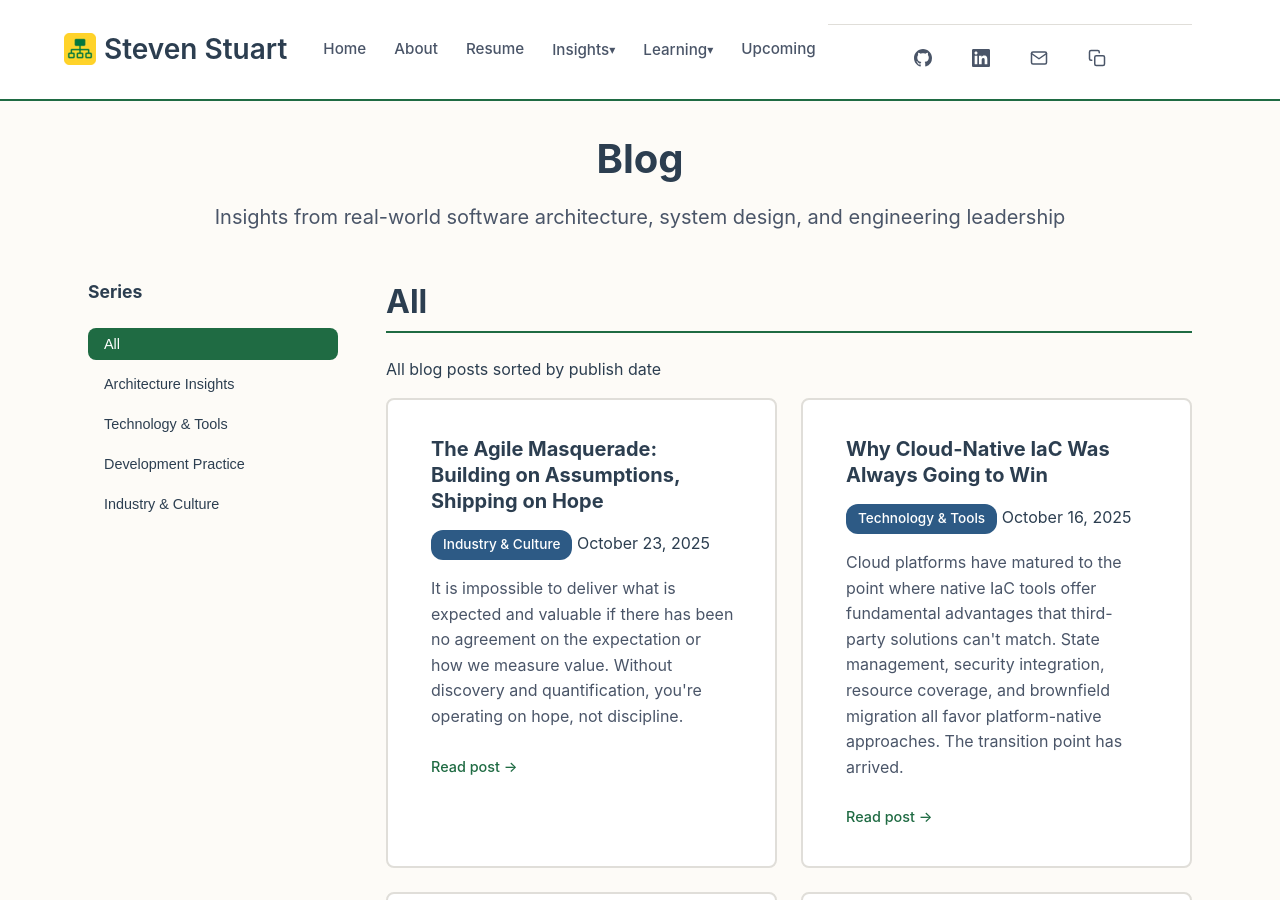
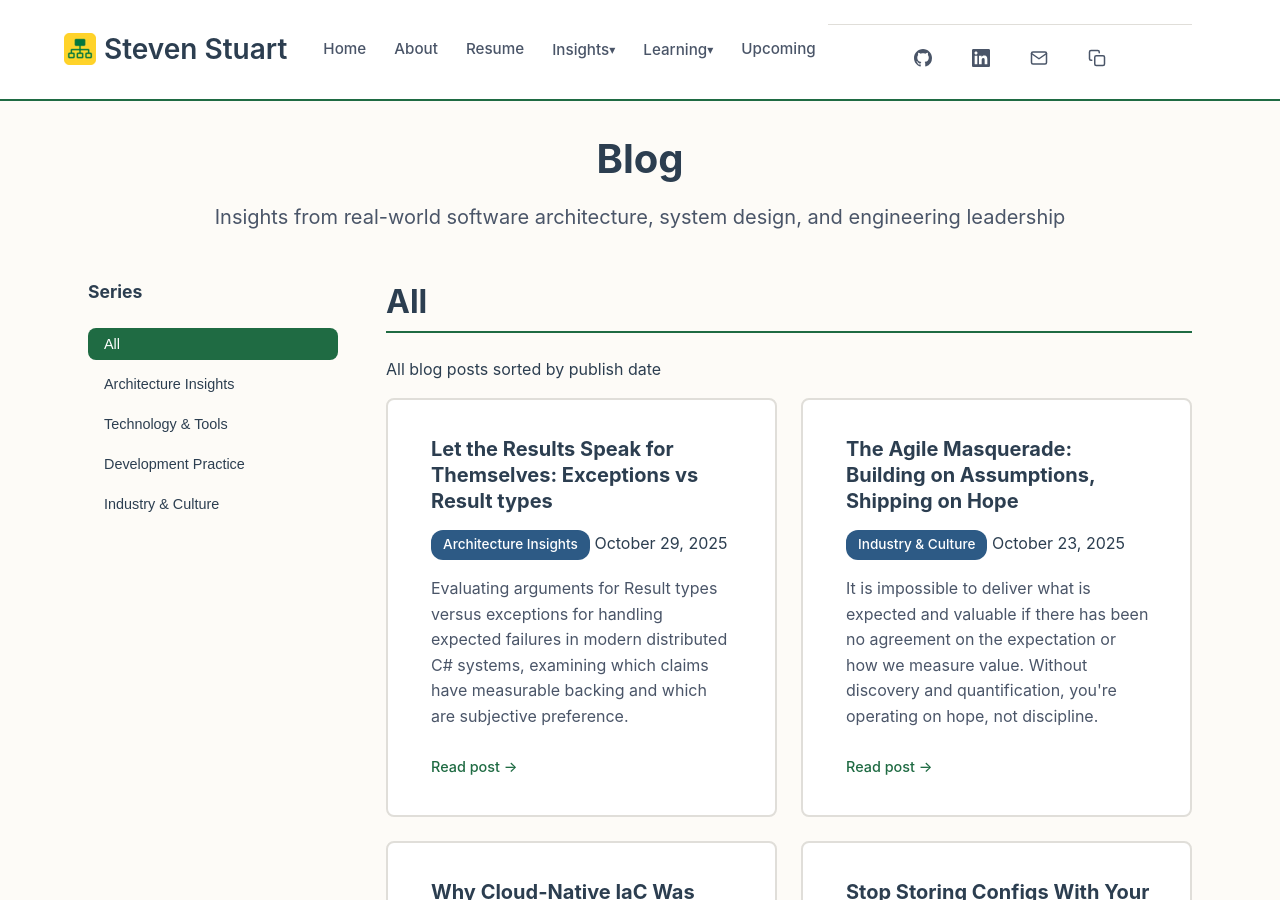
Before and after one commit to stevenstuartm/stevenstuartm.github.io, a Jekyll site: the page built from pages/blog.md, in a window 1280 px wide and 900 px high. Built offline with Jekyll 4.4.1, drawn with Linux system fonts in a browser that asks for light colours; part of the change alters nothing that is shown.

Commit message:
adding innitial resuolt pattern npost

````diff
--- /dev/null
+++ b/_posts/2025-10-29-result-pattern-vs-exceptions-revisited.md
@@ -0,0 +1,233 @@
+---
+layout: post
+title: "Let the Results Speak for Themselves: Exceptions vs Result types"
+date: 2025-10-29
+description: "Evaluating arguments for Result types versus exceptions for handling expected failures in modern distributed C# systems, examining which claims have measurable backing and which are subjective preference."
+series: "Architecture Insights"
+tags: [error-handling, patterns, security, performance]
+---
+
+I prefer the clean code that exceptions produce. The happy path uncluttered by error handling, implicit propagation to appropriate layers, separation of concerns - it's aesthetically cleaner.
+
+But when Rust's approach to error handling gained cultural influence and C# developers began exploring Result types through community libraries, I examined the question honestly: Do the arguments for Results hold up under scrutiny for expected failures in modern systems?
+
+This isn't advocacy. It's critical analysis of the arguments from both camps, examining which ones have measurable backing and which are subjective preference.
+
+## The Question
+
+When validating a payment request that might fail for multiple reasons (insufficient funds, expired card, fraud detection, network timeout), should your code:
+
+```csharp
+// Option 1: Throw exceptions
+public PaymentConfirmation ProcessPayment(PaymentRequest request)
+{
+    ValidateRequest(request); // Throws ValidationException
+    var charge = _paymentService.Charge(request); // Throws PaymentDeclinedException
+    var confirmation = _repository.SaveTransaction(charge); // Throws DatabaseException
+    return confirmation;
+}
+
+// Option 2: Return Results
+public Result<PaymentConfirmation> ProcessPayment(PaymentRequest request)
+{
+    var validationResult = ValidateRequest(request);
+    if (validationResult.IsFailure)
+        return Result.Failure<PaymentConfirmation>(validationResult.Error);
+
+    var chargeResult = _paymentService.Charge(request);
+    if (chargeResult.IsFailure)
+        return Result.Failure<PaymentConfirmation>(chargeResult.Error);
+
+    var saveResult = _repository.SaveTransaction(chargeResult.Value);
+    return saveResult; // Already Result<PaymentConfirmation>
+}
+```
+
+This applies to all operations where failure is expected and valid: validation, business rules, external service calls, data persistence, network operations.
+
+## What We're NOT Debating
+
+Programming errors like null references or array index violations. Those are bugs that should crash during development, not states to handle in production.
+
+Even Rust - often cited as "exception-free" - uses panics (stack-unwinding exceptions by another name) for these scenarios. When you access an invalid array index in Rust, it panics and unwinds the stack. The difference: Rust restricts this mechanism to programming errors. Expected failures must use `Result<T, E>`.
+
+## Why This Matters Now More Than Ever
+
+The Result vs Exception debate has existed for decades. So why does it matter more now?
+
+**Distributed systems made expected failures high-frequency**. In monolithic applications, exceptions for validation or not-found scenarios were tolerable. In modern distributed systems with microservices and service meshes, expected failures happen constantly at scale: circuit breaker fallbacks, cache misses (30-40% under load), timeout retries, validation of user input, partial batch results. Treating these high-frequency outcomes as exceptions creates friction: exceptions serialize across service boundaries as HTTP errors, generate stack traces for telemetry systems, require try-catch blocks at every service call. Results are just data - they compose, serialize cleanly, and don't trigger observability overhead.
+
+**Observability systems make exception costs visible**. Every exception generates a stack trace that gets captured, stored, and transmitted through distributed tracing. At scale, exception-heavy architectures create measurable storage costs and noise in observability platforms that Results avoid entirely.
+
+**The paradigm shift to functional architecture**. Even OOP codebases now use stateless services, immutable data pipelines, and event-driven patterns. These are functional problems. Results fit functional architectures better than exceptions, which were designed for imperative control flow.
+
+### The Language Comparison
+
+Both Rust and C# are pragmatic, multi-paradigm languages that evolved from different starting points:
+
+**Rust** emerged with strong functional influences and a systems programming focus. It enforces a clear split: expected failures return `Result<T, E>` types (compiler-enforced handling), while unexpected failures trigger panics that unwind the stack like exceptions.
+
+**C#** started heavily OOP-dominant and progressively adopted functional features (LINQ, pattern matching, immutability) to solve real problems. It historically used exceptions for all failures - both expected and unexpected.
+
+**What's converging**: Both ecosystems now support the same error handling split - Results for expected failures, exceptions/panics for programming errors.
+
+In Rust, this is built-in and enforced: `Result<T, E>` types must be handled (compiler error if ignored), while panics are reserved for bugs.
+
+In C#, this is now possible through pattern matching (C# 7+) and community Result libraries, but relies on discipline rather than compiler enforcement. Nothing stops you from ignoring a returned Result or using exceptions for expected failures.
+
+**A critical distinction**: Microsoft hasn't adopted Results officially. The Result pattern adoption is **community-driven** - library authors choosing this despite Microsoft's silence. Community libraries exist ([LanguageExt](https://github.com/louthy/language-ext){:target="_blank" rel="noopener noreferrer"} with 26M downloads, [FluentResults](https://github.com/altmann/FluentResults){:target="_blank" rel="noopener noreferrer"} with 3.3M downloads, [ErrorOr](https://github.com/amantinband/error-or){:target="_blank" rel="noopener noreferrer"}), but these aren't mainstream - popular .NET libraries have hundreds of millions of downloads.
+
+Still, when a pragmatic developer community independently moves toward patterns from another ecosystem, that's a signal worth examining.
+
+## The Case for Result types
+
+**Argument 1: Performance for high-frequency expected failures**
+
+When cache misses, validation failures, and timeouts happen thousands of times per second, exception overhead creates degradation. Results are simple branches; exceptions are stack unwinding. Calling these failures "exceptional" doesn't change the performance characteristics.
+
+**Strength**: Measurable at scale in systems with high-frequency expected failures.
+
+**Argument 2: Information disclosure prevention by default**
+
+Stack traces leak automatically unless actively prevented at every boundary. Results can't leak stack traces because there are no stack traces. Safe boundaries are the default, not something you must remember to enforce.
+
+**Strength**: Security by default beats security through discipline.
+
+**Argument 3: Type signatures as reliable documentation**
+
+`Result<Order>` tells you immediately that getting an order can fail. `Order` tells you nothing without reading implementation or relying on potentially outdated XML comments. Refactoring tools update type signatures automatically; they don't update documentation.
+
+**Strength**: Types can't lie about whether failure is possible.
+
+**Argument 4: Natural composition for partial success and iteration**
+
+Batch operations and parallel workflows often have partial success. Results compose naturally through filtering and mapping.
+
+More critically: **exceptions force iteration at the wrong layer**. When processing a collection where some items might fail, you must iterate at the orchestration layer (where you can catch exceptions) even if iteration logically belongs in the service layer.
+
+```csharp
+// Exception approach - iteration forced into controller
+public async Task ProcessOrders(List<string> orderIds)
+{
+    foreach (var id in orderIds) // Must iterate here
+    {
+        try { await _orderService.Process(id); }
+        catch (Exception ex) { /* handle */ }
+    }
+}
+
+// Result approach - iteration lives in service layer
+public async Task<List<Result<Order>>> ProcessAll(List<string> orderIds)
+{
+    var tasks = orderIds.Select(id => Process(id));
+    return await Task.WhenAll(tasks); // Parallel, natural
+}
+```
+
+With parallel processing, `Task.WhenAll` with exceptions is awkward because one exception fails the entire batch. `Task.WhenAll` with Results naturally preserves all outcomes.
+
+**Strength**: Results allow iteration and parallelism at appropriate abstraction levels.
+
+## The Case for Exceptions
+
+**Argument 1: Implicit propagation to appropriate handlers**
+
+Exceptions bubble to orchestration layers without code at each level - throw once, catch at the boundary. The happy path stays clean; error handling lives at boundaries.
+
+Results require explicit propagation: return `Result<T>`, check it, propagate it (even with Rust's `?` operator, you must explicitly use `?` at each call site). This threads error handling through intermediate functions that don't care about the specific error.
+
+**Strength**: Separation of concerns. Domain logic stays focused on domain, not error threading.
+
+**Argument 2: Framework integration without friction**
+
+The .NET ecosystem uses exceptions. Entity Framework throws `DbUpdateException`. HttpClient throws `HttpRequestException`. Wrapping every framework call in try-catch to convert to Results creates boilerplate at every boundary.
+
+**Strength**: Working with the ecosystem, not against it.
+
+**Argument 3: C# doesn't enforce Result handling**
+
+Unlike Rust where ignoring a `Result` is a compiler error, C# lets you completely ignore returned Results. You can access `.Value` without checking `.IsSuccess` and get runtime exceptions anyway.
+
+```csharp
+public Result<Order> GetOrder(string id) { /* ... */ }
+
+GetOrder("123"); // Completely ignored, no compiler error
+```
+
+The "compiler safety" argument assumes static analyzers and discipline - the same discipline proper exception handling requires.
+
+**Strength**: Results in C# provide discoverability, not enforcement.
+
+**Argument 4: Orchestration layers solve the same problems**
+
+Proper architecture already requires orchestration layers that catch domain exceptions, translate them to appropriate responses, control what information crosses boundaries, and make consistent logging decisions. Results don't eliminate the need for this architecture; they just change what propagates upward.
+
+**Strength**: Architecture matters more than mechanism.
+
+**Argument 5: Exception documentation is sufficient with discipline**
+
+XML comments document exceptions, appear in IntelliSense, and provide discoverability at call sites:
+
+```csharp
+/// <exception cref="OrderNotFoundException">When the order doesn't exist</exception>
+public Order GetOrder(string id)
+```
+
+Well-maintained codebases keep documentation current through code reviews. If you have discipline to maintain exception documentation, you have discipline to handle Results properly.
+
+**Strength**: Documentation works if teams maintain it.
+
+**Argument 6: Results encourage scattered error handling**
+
+Making it syntactically easy to handle errors inline encourages developers to scatter error-handling logic across call sites instead of centralizing it in orchestration layers. The path of least resistance becomes handling each Result immediately rather than propagating it to appropriate boundaries.
+
+**Strength**: Results can create worse maintainability if misused.
+
+## Which Arguments Hold Up?
+
+**Result arguments that stand:**
+- Performance impact is measurable and matters at scale
+- Information leakage is default behavior with exceptions, requires prevention with Results
+- Type signatures are more reliable than documentation for indicating failure
+- Iteration and parallelism can live at appropriate abstraction levels
+
+**Result arguments that weaken:**
+- Good architecture required either way (orchestration layers needed for both approaches)
+- Scattered error handling risk remains (centralizing error logic is a discipline issue for both)
+
+**Exception arguments that stand:**
+- Implicit propagation reduces boilerplate in intermediate layers
+- Framework integration is smoother without constant translation
+
+**Exception arguments that weaken:**
+- Documentation requires discipline to maintain (documentation rots in practice)
+- Clean happy-path code hides what can fail (invisible failure modes in method signatures)
+- Performance overhead is real even if labeled "exceptional" (definitions don't change costs)
+
+## The Verdict: Default to Results for Domain Operations
+
+**Use Result types as the default for all domain operations. Reserve exceptions exclusively for programming errors.**
+
+The arguments that favor Results are **structural, not cultural**. When 30-40% of operations "fail" expectedly (cache misses, validation), treating these as exceptions creates measurable overhead at scale. Information disclosure through stack traces is default behavior with exceptions, requiring active prevention. Type signatures (`Result<Order>`) are more reliable than documentation (XML comments rot). Iteration and parallelism work naturally with Results but require awkward patterns with exceptions.
+
+The exception camp's strongest argument is **implicit propagation** - exceptions bubble naturally while Results require explicit threading through intermediate layers. This is real convenience. But it comes at a cost: invisible failure modes. When a method returns `Order`, the signature doesn't reveal whether it throws, what it throws, or why.
+
+The concerns about Results - C# doesn't enforce handling, scattered error logic is possible, framework integration creates friction - are valid. But these are execution risks, not structural flaws. With discipline and static analyzers, Results provide better defaults for high-frequency expected failures.
+
+**In practice**: Use Results for domain operations (validation, business rules, service calls), exceptions for programming errors (null references, contract violations). Translate framework exceptions to Results at boundaries. Use `Task.WhenAll` with Results for parallel operations. Centralize error handling in orchestration layers - don't scatter it across call sites.
+
+## Why the Resistance?
+
+If structural arguments favor Results, why does the exception camp remain strong?
+
+**Paradigm friction**: OOP treats errors as exceptional control flow (interrupt the action). Functional treats errors as data (another value to transform). C# developers gravitating toward exceptions isn't just familiarity - it's paradigm alignment. But modern distributed systems are functional in nature (stateless services, data pipelines), even when written in OOP. Results fit these problems better.
+
+**The Frozen Caveman pattern**: "Exceptions work if done correctly, and I've learned how to do them correctly." This solves yesterday's problem (poor exception handling) rather than today's (high-frequency expected failures, parallel operations, iteration at service layers). When 30-40% of operations fail expectedly, exceptions require discipline to work around their design, not just discipline to use them well.
+
+## Final Word
+
+I started preferring exceptions. The evidence led me to Results for domain operations. Not because Results are perfect - C# doesn't enforce them, they create framework friction, and misuse can scatter error handling. But because the structural advantages (performance at scale, safe boundaries by default, visible failure modes, natural iteration patterns) outweigh the execution risks.
+
+The resistance is understandable. Paradigm friction is real. "Do exceptions correctly this time" is commendable discipline. But modern distributed systems with high-frequency expected failures need mechanisms designed for frequent outcomes, not rare anomalies.
+
+Choose Results as the default for expected failures. Reserve exceptions for bugs. Build the discipline and tooling to use them well.
--- a/assets/data/blog_series_config.json
+++ b/assets/data/blog_series_config.json
@@ -7,6 +7,7 @@
     "Architecture Insights": {
       "description": "Deep dives into architectural patterns, code quality, and system design principles",
       "posts": [
+        "2025-10-29-result-pattern-vs-exceptions-revisited.md",
         "2025-10-11-avoid-localized-configs-favor-distributed-versioned-store.md",
         "2025-10-10-auth-sessions-should-never-cross-boundaries.md",
         "2025-10-10-jwts-are-for-authentication-not-authorization.md",
````
